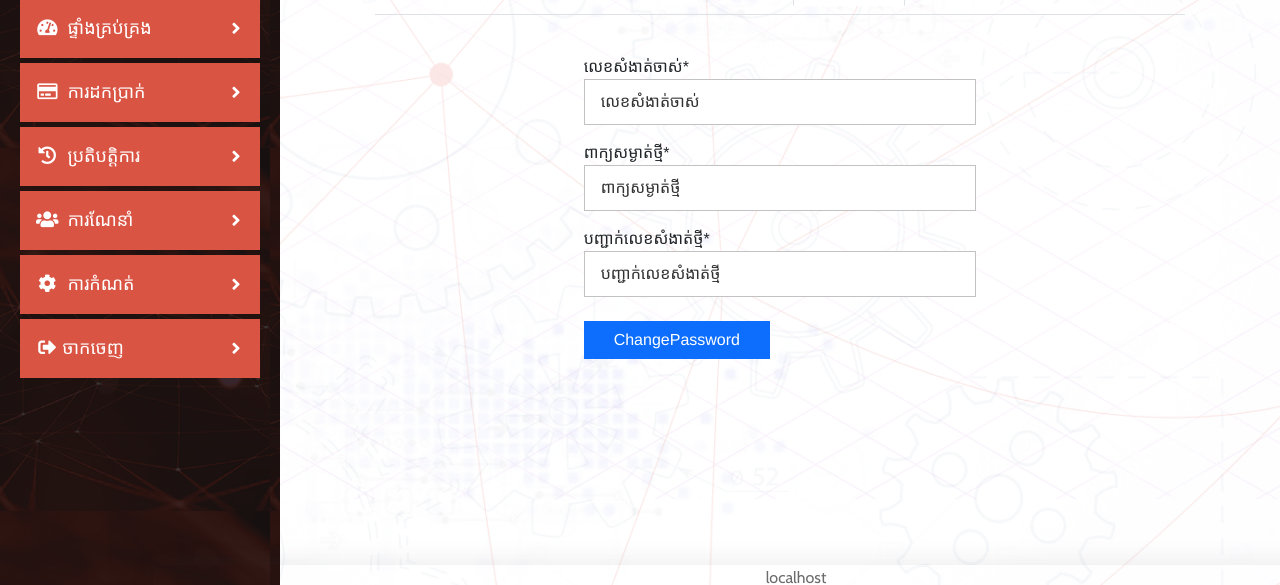
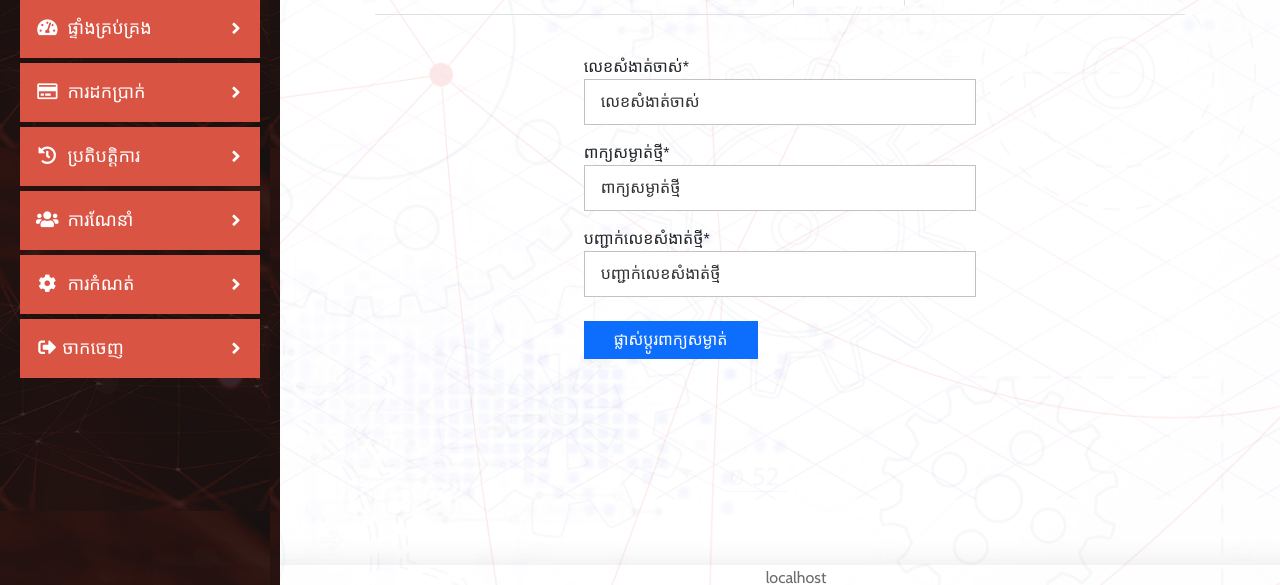
Before and after one commit to devla-d/cp, a Django app: page /change-password/ in a window 1280 px wide. Shown: the part 215-800 px from the top of the page. Run offline with Django 4.2, Linux system fonts and the light colour scheme; the visitor is signed in with stand-in values (Sample User, id 1); some libraries are stand-ins or nearby versions; some web fonts are replaced.

Commit message:
modified

```diff
--- a/baseapp/settings.py
+++ b/baseapp/settings.py
@@ -31,8 +31,8 @@ SECRET_KEY = env("SECRET_KEY")
 
 # SECURITY WARNING: don't run with debug turned on in production http://127.0.0.1:8000/!
 
-# print("DEBUG", env.bool("DEBUG"))
-DEBUG = True
+# print
+DEBUG = env.bool("DEBUG")
 
 ALLOWED_HOSTS = env.list("ALLOWED_HOSTS")
 
--- a/templates/users/changepassword.html
+++ b/templates/users/changepassword.html
@@ -72,7 +72,7 @@
                   name="submit"
                   id=""
                   class="btn btn-primary btn-block"
-                  value="ChangePassword"
+                  value="ផ្លាស់ប្តូរពាក្យសម្ងាត់"
                 />
               </div>
             </form>
```
